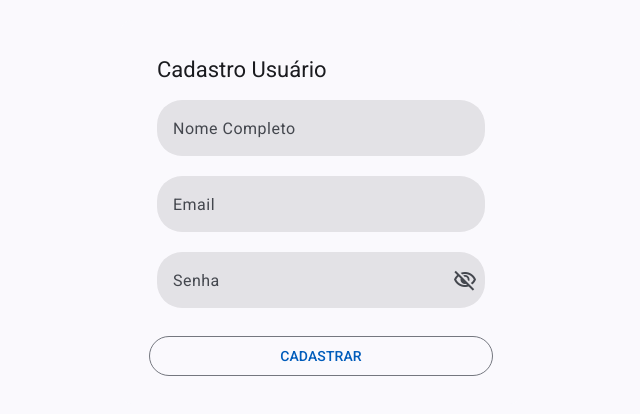
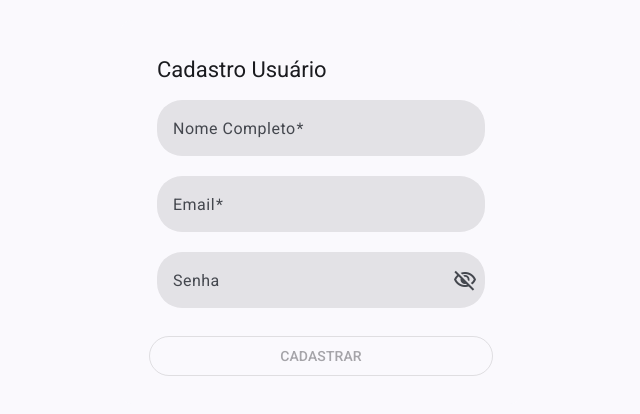
Before and after one commit to cardosogoc/agendador-tarefas-front, an Angular app: page /register in a window 1280 px wide. Shown: the part 188-602 px from the top of the page, without its empty margins (319-959 px from the left). Built offline with nearby package versions, Linux system fonts and the light colour scheme.

Commit message:
add form validator

```diff
--- a/src/app/pages/register/register.html
+++ b/src/app/pages/register/register.html
@@ -18,7 +18,14 @@
         <input-password-field [control]="passwordControl" class="full-width"></input-password-field>
       </mat-card-content>
       <mat-card-actions>
-        <button matButton="outlined" class="full-width" (click)="submit()">CADASTRAR</button>
+        <button
+          matButton="outlined"
+          class="full-width"
+          (click)="submit()"
+          [disabled]="form.invalid"
+        >
+          CADASTRAR
+        </button>
       </mat-card-actions>
     </mat-card>
   </form>
--- a/src/app/pages/register/register.ts
+++ b/src/app/pages/register/register.ts
@@ -1,5 +1,11 @@
 import { Component, ViewEncapsulation } from '@angular/core';
-import { FormBuilder, FormControl, FormGroup, ReactiveFormsModule } from '@angular/forms';
+import {
+  FormBuilder,
+  FormControl,
+  FormGroup,
+  ReactiveFormsModule,
+  Validators,
+} from '@angular/forms';
 import { MatButtonModule } from '@angular/material/button';
 import { MatCardModule } from '@angular/material/card';
 import { MatFormFieldModule } from '@angular/material/form-field';
@@ -27,9 +33,9 @@ export class Register {
 
   constructor(private formBuilder: FormBuilder) {
     this.form = this.formBuilder.group({
-      fullName: [''],
-      email: [''],
-      password: [''],
+      fullName: ['', [Validators.required, Validators.minLength(3)]],
+      email: ['', [Validators.required, Validators.email]],
+      password: ['' /*Validators.required*/],
     });
   }
 
@@ -38,6 +44,10 @@ export class Register {
   }
 
   submit() {
-    console.log(this.form.value);
+    if (this.form.invalid) {
+      this.form.markAllAsTouched;
+      return;
+    }
+    console.log('Enviou o formulário', this.form.value);
   }
 }
```
